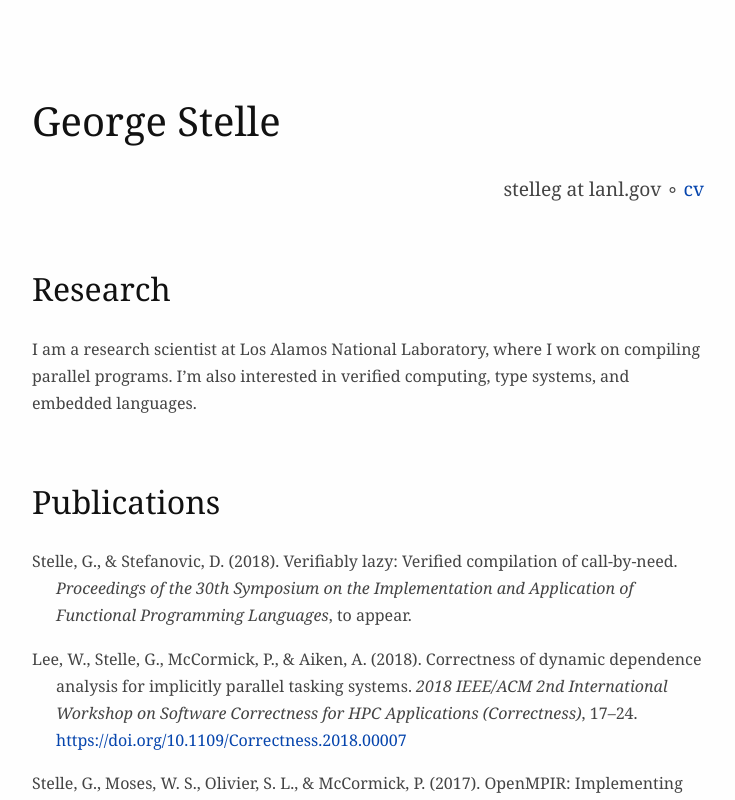
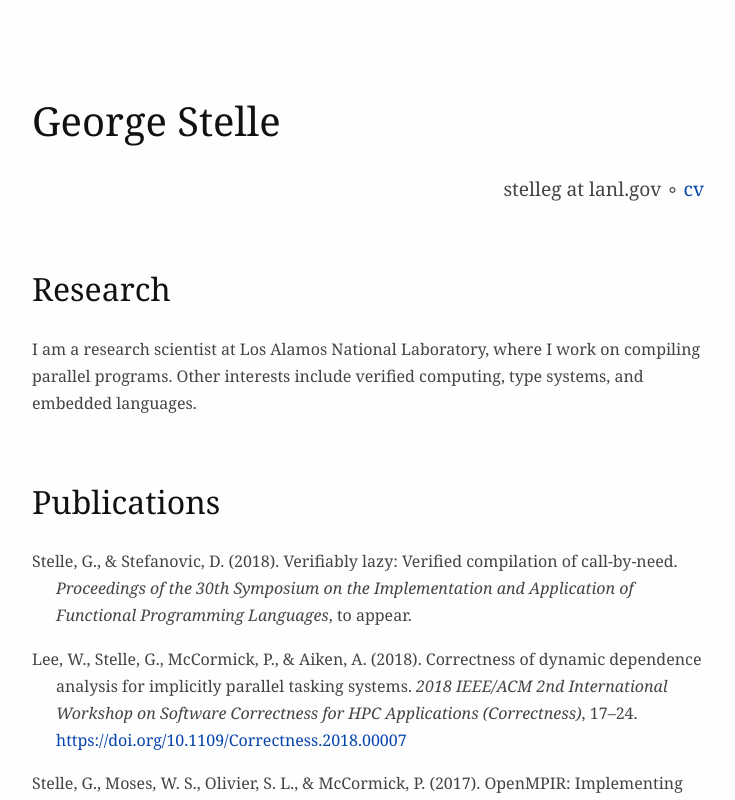
Before and after one commit to stelleg/stelleg.github.io, a plain HTML site: page index.html in a window 1280 px wide. Shown: the top 800 px of the page, without its empty margins (272-1007 px from the left). Drawn offline with Linux system fonts and the light colour scheme.

Commit message:
Updated research

```diff
--- a/index.html
+++ b/index.html
@@ -45,7 +45,7 @@
 <p class="author">stelleg at lanl.gov ∘ <a href="cv.pdf">cv</a></p>
 </header>
 <h2 id="research">Research</h2>
-<p>I am a research scientist at Los Alamos National Laboratory, where I work on compiling parallel programs. I’m also interested in verified computing, type systems, and embedded languages.</p>
+<p>I am a research scientist at Los Alamos National Laboratory, where I work on compiling parallel programs. Other interests include verified computing, type systems, and embedded languages.</p>
 <h2 class="unnumbered" id="publications">
 Publications
 </h2>
```
Also changed, not shown: 1 other file.
